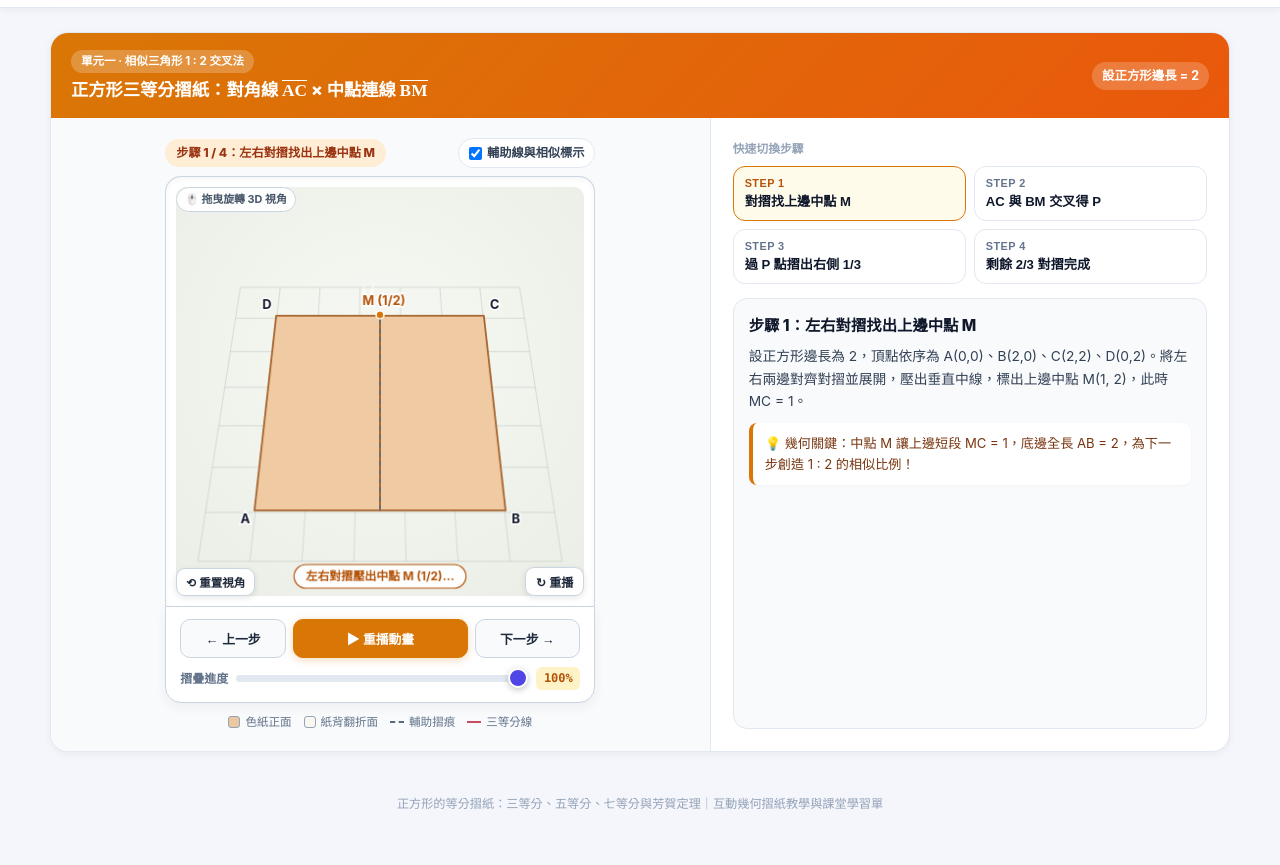
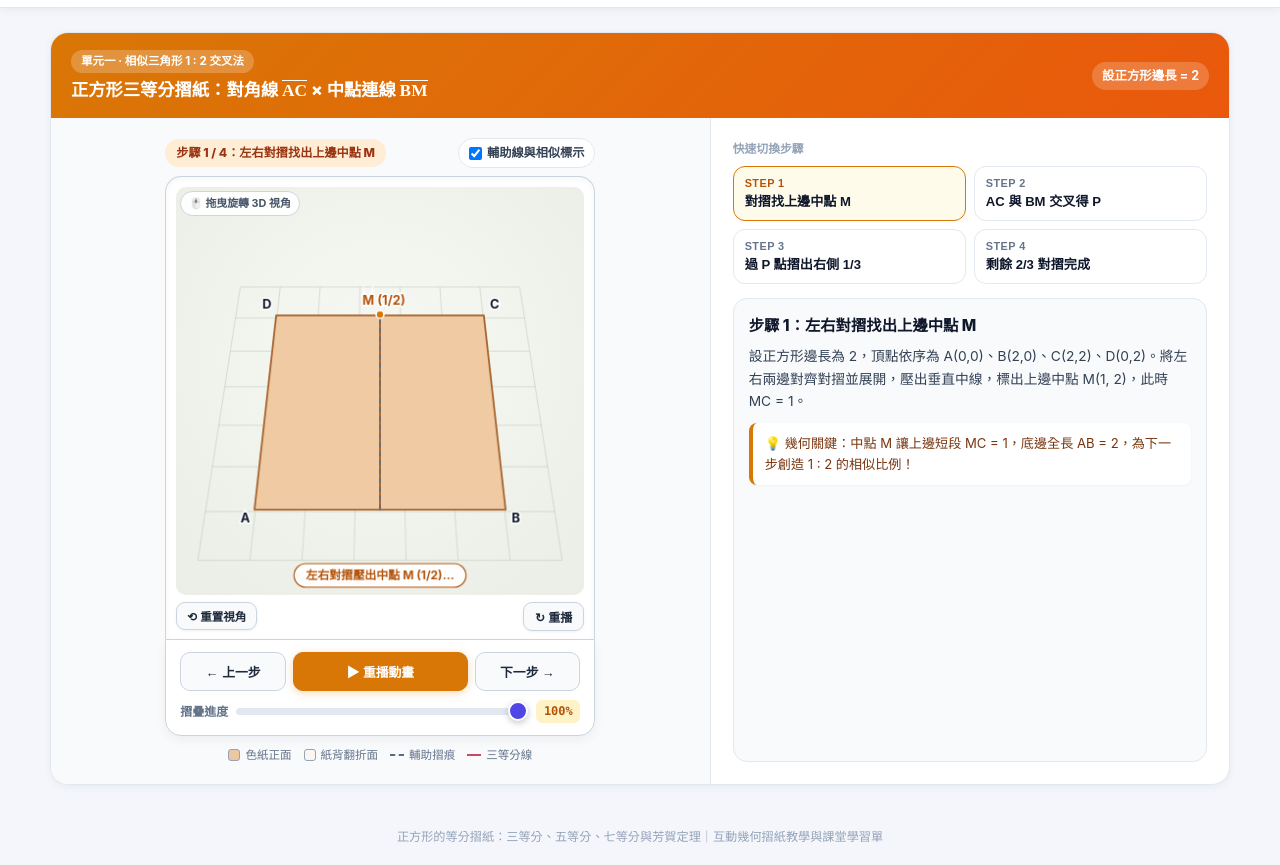
Before and after one commit to a0935192828-yushufen/first, a plain HTML site: page second/index.html in a window 1280 px wide. Shown: the part 76-941 px from the top of the page. Before the commit the page ends 908 px from the top, so only its background shows below. Drawn offline with Linux system fonts and the light colour scheme.

Commit message:
fix: move reset view and replay buttons below 3D canvas to prevent text overlap

```diff
--- a/second/index.html
+++ b/second/index.html
@@ -348,25 +348,30 @@
       position: relative;
       width: 100%;
       max-width: 340px;
-      aspect-ratio: 1 / 1;
       background: #ffffff;
       border: 1.5px solid #cbd5e1;
       border-bottom: none;
       border-radius: 16px 16px 0 0;
-      padding: 6px;
+      padding: 6px 6px 8px;
       box-shadow: inset 0 2px 6px rgba(15, 23, 42, 0.04);
+      display: grid;
+      grid-template-columns: auto 1fr auto;
+      row-gap: 7px;
+      align-items: center;
     }
 
     @media (min-width: 640px) {
       .canvas-box {
         max-width: 430px;
-        padding: 10px;
+        padding: 10px 10px 8px;
       }
     }
 
     .canvas-box canvas {
+      grid-column: 1 / -1;
       width: 100%;
-      height: 100%;
+      aspect-ratio: 1 / 1;
+      height: auto;
       display: block;
       border-radius: 10px;
       background: radial-gradient(circle at 50% 42%, #f7f8f3 0%, #eaeee6 100%);
@@ -380,8 +385,8 @@
 
     .drag-hint-pill {
       position: absolute;
-      left: 10px;
-      top: 10px;
+      left: 14px;
+      top: 14px;
       background: rgba(255, 255, 255, 0.88);
       border: 1px solid #cbd5e1;
       color: #475569;
@@ -394,39 +399,41 @@
     }
 
     .view-reset-fab {
-      position: absolute;
-      left: 10px;
-      bottom: 10px;
-      background: rgba(255, 255, 255, 0.94);
+      position: static;
+      grid-column: 1;
+      justify-self: start;
+      background: #f8fafc;
       border: 1px solid #cbd5e1;
       color: #1e293b;
       font-size: 0.72rem;
       font-weight: 800;
-      padding: 5px 9px;
+      padding: 5px 10px;
       border-radius: 9px;
       cursor: pointer;
-      box-shadow: 0 2px 6px rgba(15, 23, 42, 0.1);
-      transition: transform 0.12s ease;
-    }
-
+      box-shadow: 0 1px 3px rgba(15, 23, 42, 0.06);
+      transition: transform 0.12s ease, background 0.15s ease;
+    }
+
+    .view-reset-fab:hover { background: #f1f5f9; }
     .view-reset-fab:active { transform: scale(0.95); }
 
     .quick-replay-fab {
-      position: absolute;
-      right: 10px;
-      bottom: 10px;
-      background: rgba(255, 255, 255, 0.94);
+      position: static;
+      grid-column: 3;
+      justify-self: end;
+      background: #f8fafc;
       border: 1px solid #cbd5e1;
       color: #1e293b;
       font-size: 0.75rem;
       font-weight: 800;
-      padding: 5px 10px;
+      padding: 5px 11px;
       border-radius: 9px;
       cursor: pointer;
-      box-shadow: 0 2px 6px rgba(15, 23, 42, 0.1);
-      transition: transform 0.12s ease;
-    }
-
+      box-shadow: 0 1px 3px rgba(15, 23, 42, 0.06);
+      transition: transform 0.12s ease, background 0.15s ease;
+    }
+
+    .quick-replay-fab:hover { background: #f1f5f9; }
     .quick-replay-fab:active { transform: scale(0.95); }
 
     .docked-controls {
```
Also changed, not shown: index.html (+31 -18 lines), third/index.html (+20 -15 lines).
